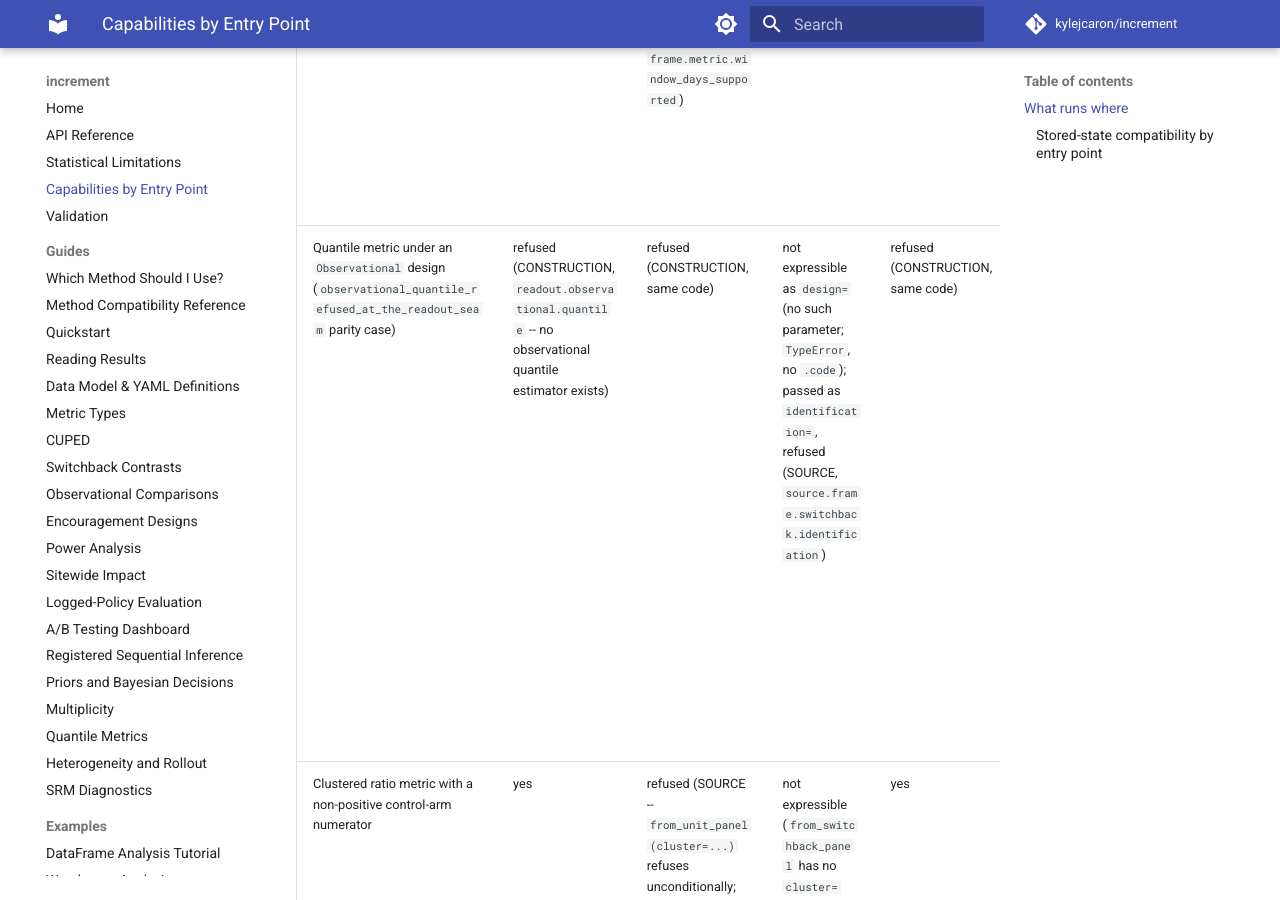
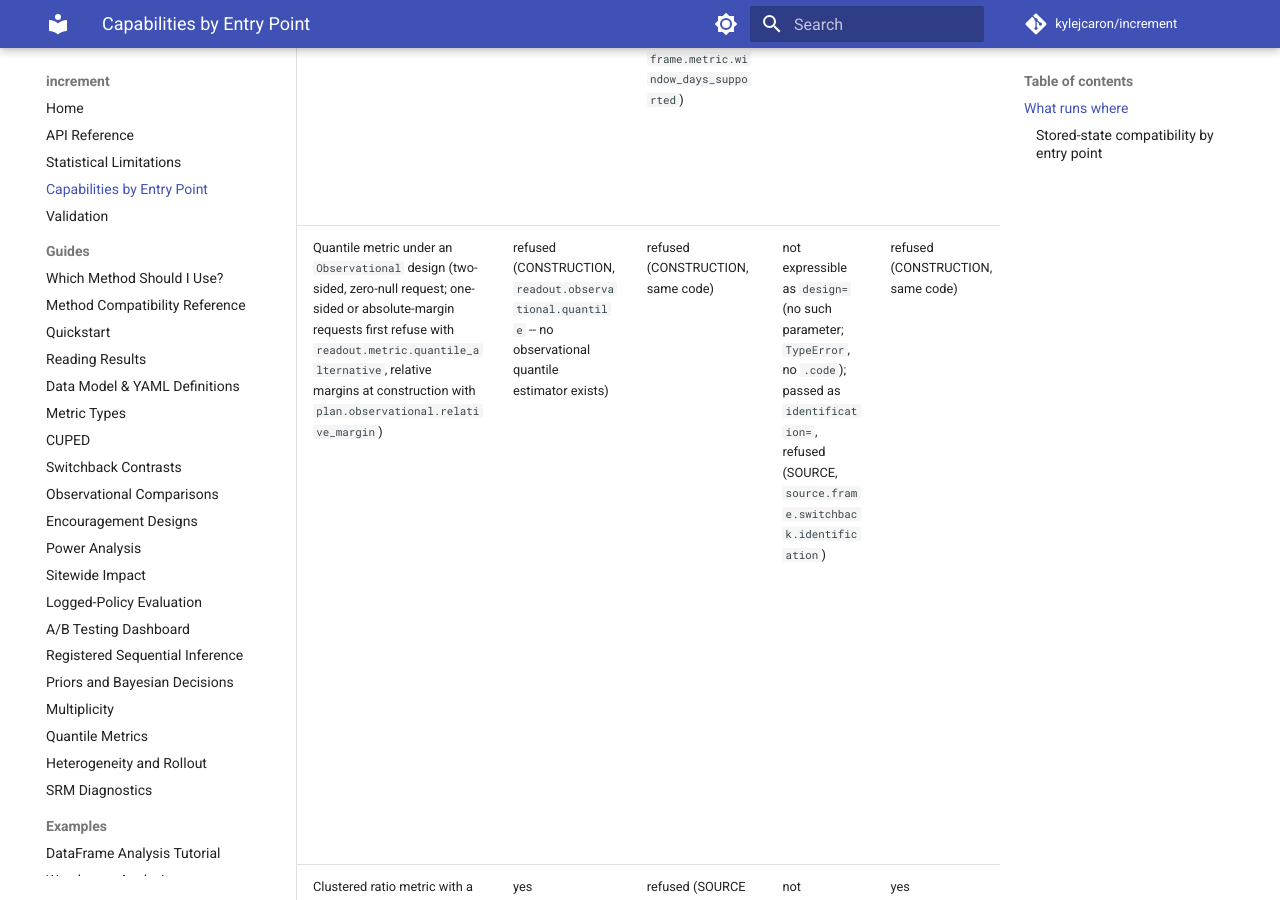
Before and after one commit to kylejcaron/increment, an MkDocs documentation site: the page built from docs/reference/capabilities-by-entry-point.md, in a window 1280 px wide and 900 px high, scrolled down 9662 px. Built offline with MkDocs 1.6.1 and Material for MkDocs 9.7.7, drawn with Linux system fonts in a browser that asks for light colours; comment, search, counter and statistics services are not loaded.

Commit message:
Preserve measured observational quantile precedence in the relocated reference

```diff
--- a/docs/reference/capabilities-by-entry-point.md
+++ b/docs/reference/capabilities-by-entry-point.md
@@ -59,7 +59,7 @@
 | Categorical nulls with a nondefault missing-value policy | yes | yes | not expressible as `design=` (no such parameter; `TypeError`, no `.code`); passed as `identification=`, refused (SOURCE, `source.frame.switchback.identification`) | default missing-value refusal; YAML does not accept policy overrides | default missing-value refusal inherited from definitions | refused (SOURCE -- no per-unit covariates) |
 | Observational primary + secondary + guardrail together (role multiplicity) | yes | yes | not expressible as `design=` (no such parameter; `TypeError`, no `.code`); passed as `identification=`, refused (SOURCE, `source.frame.switchback.identification`) | yes | yes | refused (SOURCE -- same as above) |
 | Quantile inference on tied/rounded outcomes | yes | yes (unwindowed only -- the panel's per-unit collapse is the same per-unit total mean/ratio already use; a windowed quantile metric can never be declared on the frame path at all, `frame.metric.window_days_supported`) | refused (SOURCE -- a quantile metric is refused at the metric-type gate before any frame is read) | yes | yes | genuine quantile export refused (`source.frame.quantile_no_moments`); a quantile declared over an existing scalar cube refuses on `run()` with `source.moments.unit_grain`, on `run_breakout()` with `facade.analysis.operation`, and on day-axis methods with `facade.analysis.no_definitions` |
-| Quantile metric under an `Observational` design (`observational_quantile_refused_at_the_readout_seam` parity case) | refused (CONSTRUCTION, `readout.observational.quantile` -- no observational quantile estimator exists) | refused (CONSTRUCTION, same code) | not expressible as `design=` (no such parameter; `TypeError`, no `.code`); passed as `identification=`, refused (SOURCE, `source.frame.switchback.identification`) | refused (CONSTRUCTION, same code) | refused (CONSTRUCTION, same code) | a quantile declared over an existing scalar cube refuses on `run()` with `readout.observational.quantile` before using the moments; genuine observational quantile export raises the same estimator refusal. `run_breakout()` raises `facade.analysis.operation`, and day-axis methods raise `facade.analysis.no_definitions` (SOURCE limits before any estimator) |
+| Quantile metric under an `Observational` design (two-sided, zero-null request; one-sided or absolute-margin requests first refuse with `readout.metric.quantile_alternative`, relative margins at construction with `plan.observational.relative_margin`) | refused (CONSTRUCTION, `readout.observational.quantile` -- no observational quantile estimator exists) | refused (CONSTRUCTION, same code) | not expressible as `design=` (no such parameter; `TypeError`, no `.code`); passed as `identification=`, refused (SOURCE, `source.frame.switchback.identification`) | refused (CONSTRUCTION, same code) | refused (CONSTRUCTION, same code) | a two-sided zero-null quantile declared over an existing scalar cube refuses on `run()` with `readout.observational.quantile` before using the moments; genuine observational quantile export raises the same estimator refusal. `run_breakout()` raises `facade.analysis.operation`, and day-axis methods raise `facade.analysis.no_definitions` (SOURCE limits before any estimator). Earlier margin and alternative gates apply as stated in the first column. |
 | Clustered ratio metric with a non-positive control-arm numerator | yes | refused (SOURCE -- `from_unit_panel(cluster=...)` refuses unconditionally; build clustered arm totals with `from_unit_summary(cluster=...)`) | not expressible (`from_switchback_panel` has no `cluster=` parameter: `TypeError`, no `.code`; a clustered arm-lift ratio has no switchback contrast shape) | yes | yes | refused (SOURCE, `source.moments.cluster_grain` -- clustered moments transport needs a complete encouragement compliance payload) |
 | Clustered zero relative variance retains its point and any available additive interval | yes | refused (SOURCE -- no clustered arm moments; use `from_unit_summary`) | not expressible (`from_switchback_panel` has no `cluster=` parameter: `TypeError`, no `.code`; a switchback contrast has no arm-cluster shape) | yes | yes | refused (SOURCE, `source.moments.cluster_grain` -- clustered moments transport needs a complete encouragement compliance payload) |
 | `Analysis.planning_baseline`, mean metric | yes | yes | yes (the pilot-fitted `SwitchbackBaseline` for the `switchback_*` solvers) | yes | yes | yes |
```
